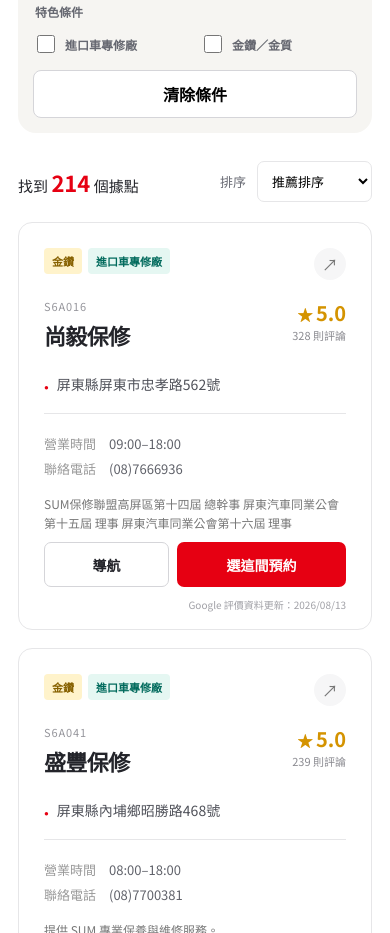
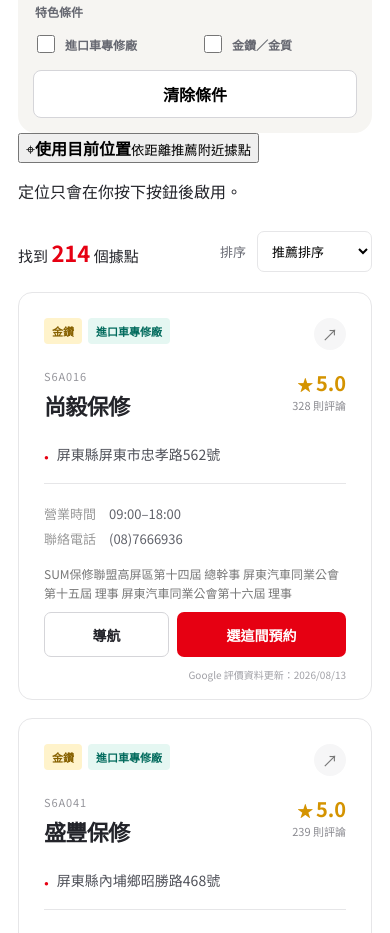
Before and after one commit to saier-zd/tsumorder, a website: page index.html in a window 390 px wide. Shown: the part 1730-2663 px from the top of the page. Drawn offline with Linux system fonts and the light colour scheme.

Commit message:
Improve mobile and location UX in index.html

```diff
--- a/index.html
+++ b/index.html
@@ -16,7 +16,8 @@
     <section class="locator" id="stores">
       <div class="section-heading"><div><p class="eyebrow">STORE LOCATOR</p><h2>找一間適合你的保修廠</h2></div><p>輸入店名、地區或地址，也可以依評價與官方標章縮小範圍。</p></div>
       <form class="filters" id="filterForm" role="search"><label class="search-field"><span>搜尋關鍵字</span><input id="keyword" type="search" placeholder="例如：板橋、中壢、店名" autocomplete="off"><b aria-hidden="true">⌕</b></label><label><span>縣市</span><select id="area"><option value="">全台縣市</option></select></label><label><span>行政區</span><select id="zone" disabled><option value="">全部行政區</option></select></label><label><span>最低評分</span><select id="rating"><option value="0">不限評分</option><option value="4">4.0 以上</option><option value="4.5">4.5 以上</option><option value="4.8">4.8 以上</option></select></label><fieldset class="checks"><legend>特色條件</legend><label><input id="importOnly" type="checkbox"><span>進口車專修廠</span></label><label><input id="goldOnly" type="checkbox"><span>金鑽／金質</span></label></fieldset><button type="reset" class="reset-button">清除條件</button></form>
-      <div class="results-bar"><p>找到 <strong id="resultCount">0</strong> 個據點</p><label>排序 <select id="sort"><option value="recommended">推薦排序</option><option value="rating">評分最高</option><option value="reviews">評論最多</option><option value="area">地區排序</option></select></label></div>
+      <div class="nearby-bar"><button id="nearMe" type="button"><span>⌖</span><b>使用目前位置</b><small>依距離推薦附近據點</small></button><p id="nearbyStatus" role="status" aria-live="polite">定位只會在你按下按鈕後啟用。</p></div>
+      <div class="results-bar"><p>找到 <strong id="resultCount">0</strong> 個據點</p><label>排序 <select id="sort"><option value="recommended">推薦排序</option><option value="distance">距離最近</option><option value="rating">評分最高</option><option value="reviews">評論最多</option><option value="area">地區排序</option></select></label></div>
       <div id="storeGrid" class="store-grid" aria-live="polite"></div><div id="emptyState" class="empty-state" hidden><img src="/assets/sum-baby-wave.png" alt="SUM 寶寶揮手"><h3>沒有符合的據點</h3><p>換個地區或放寬評分條件試試看。</p><button id="emptyReset" type="button" class="secondary-button">清除所有條件</button></div><button id="loadMore" class="load-more" type="button" hidden>顯示更多據點</button>
     </section>
     <section class="trust" id="trust"><div class="trust-copy"><p class="eyebrow">WHY SUM</p><h2>把複雜的修車資訊，<br>變成看得懂的選擇。</h2><p>「金鑽／金質」及「進口車專修廠」均依 SUM 官網標章呈現；Google 星等與評論數會隨時間變動，請以點開後的 Google 商家頁面為準。</p></div><div class="trust-list"><article><b>01</b><div><h3>官方據點資料</h3><p>店名、地址、電話與營業資訊取自 SUM 保修官網。</p></div></article><article><b>02</b><div><h3>評價透明呈現</h3><p>同時顯示星等、評論數與資料日期，不只看一個分數。</p></div></article><article><b>03</b><div><h3>標章不靠猜</h3><p>只有官網明確標示的店家，才會顯示專修與評鑑標章。</p></div></article></div></section>
```
